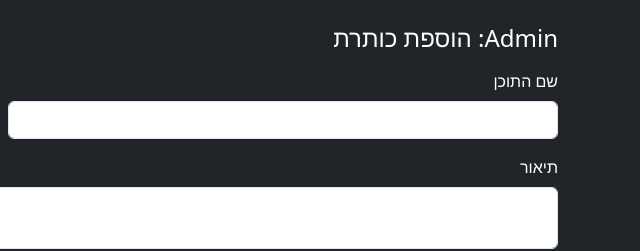
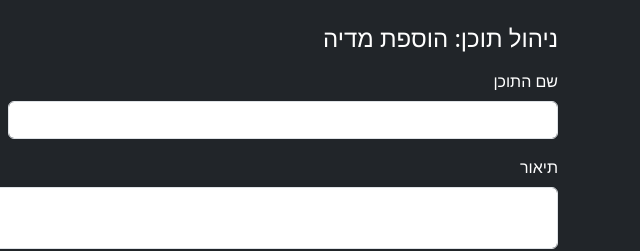
Before and after one commit to elaibiton11/NetVerse, a plain HTML site: page admin.html in a window 1280 px wide. Shown: the top 251 px of the page, 640-1280 px from the left. Drawn offline with nearby package versions, Linux system fonts and the light colour scheme; files whose address does not match are found by name.

Commit message:
Update admin.html

```diff
--- a/admin.html
+++ b/admin.html
@@ -8,7 +8,7 @@
 </head>
   <body class="bg-dark text-white">
   <div class="container py-4">
-  <h1 class="h4 mb-3">Admin: הוספת כותרת</h1>
+  <h1 class="h4 mb-3">ניהול תוכן: הוספת מדיה</h1>
    <form id="frm">
     <div class="row g-3">
      <div class="col-md-6">
```
